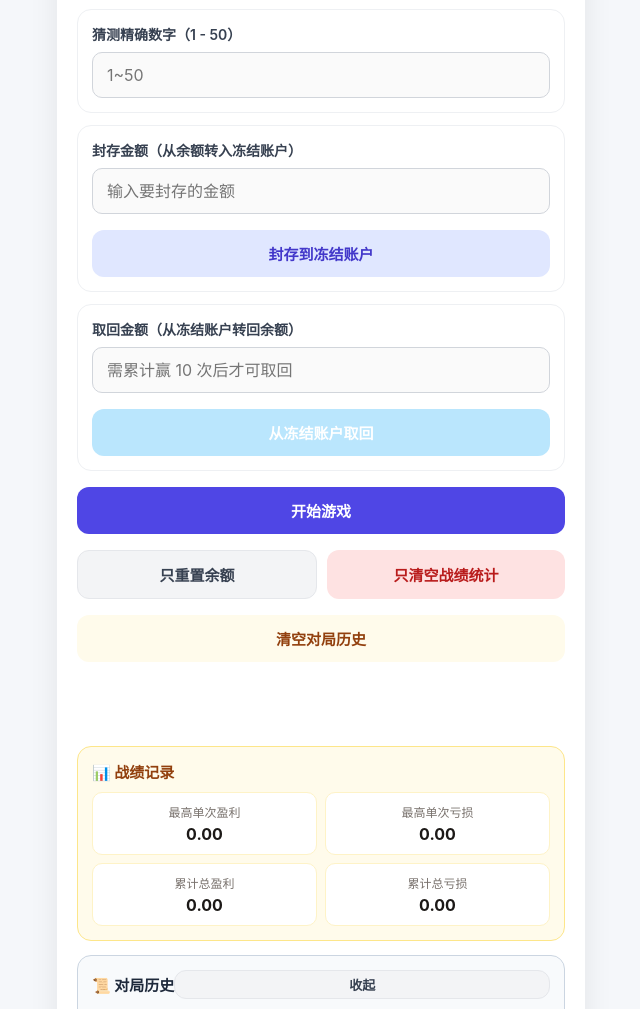
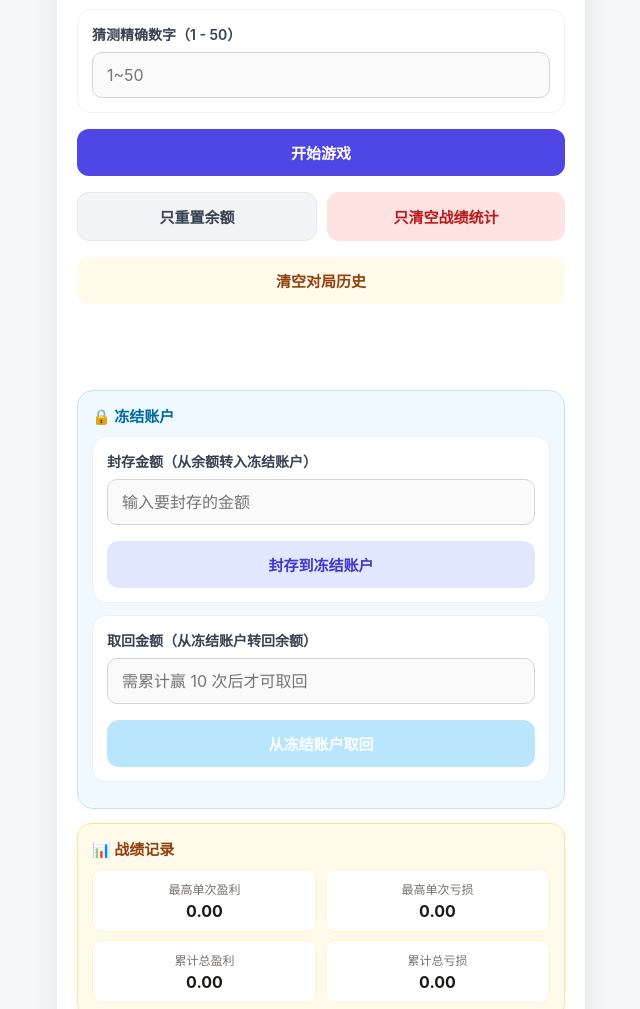
Before and after one commit to dxiangwiki/guess-number-game, a plain HTML site: page index.html in a window 1280 px wide. Shown: the part 561-1570 px from the top of the page, without its empty margins (319-959 px from the left). Drawn offline with Linux system fonts and the light colour scheme.

Commit message:
Update index.html

```diff
--- a/index.html
+++ b/index.html
@@ -96,6 +96,20 @@
     border-radius: 14px;
     padding: 14px;
     margin-bottom: 12px;
+  }
+
+  /* 冻结账户独立分组 */
+  .freeze-panel {
+    margin-top: 16px;
+    background: #f0f9ff;
+    border: 1px solid #bae6fd;
+    border-radius: 16px;
+    padding: 14px;
+  }
+  .freeze-panel-title {
+    font-size: 15px;
+    color: #0369a1;
+    margin-bottom: 10px;
   }
 
   label {
@@ -408,23 +422,6 @@
       </select>
     </div>
 
-    <!-- 冻结 / 封存操作区 -->
-    <div class="section">
-      <label for="freezeInput">封存金额（从余额转入冻结账户）</label>
-      <input type="number" id="freezeInput" placeholder="输入要封存的金额" min="0.01" step="0.01" />
-      <div class="btn-group-2">
-        <button class="btn-save" id="freezeBtn">封存到冻结账户</button>
-      </div>
-    </div>
-
-    <div class="section">
-      <label for="unfreezeInput">取回金额（从冻结账户转回余额）</label>
-      <input type="number" id="unfreezeInput" placeholder="需累计赢 10 次后才可取回" min="0.01" step="0.01" />
-      <div class="btn-group-2">
-        <button class="btn-unfreeze" id="unfreezeBtn">从冻结账户取回</button>
-      </div>
-    </div>
-
     <div class="btn-group">
       <button class="btn-primary" id="startBtn">开始游戏</button>
     </div>
@@ -437,6 +434,25 @@
     </div>
 
     <div class="tip" id="tipBox"></div>
+
+    <!-- 冻结账户（独立分组，与游戏对局分离） -->
+    <div class="freeze-panel">
+      <h3 class="freeze-panel-title">🔒 冻结账户</h3>
+      <div class="section">
+        <label for="freezeInput">封存金额（从余额转入冻结账户）</label>
+        <input type="number" id="freezeInput" placeholder="输入要封存的金额" min="0.01" step="0.01" />
+        <div class="btn-group-2">
+          <button class="btn-save" id="freezeBtn">封存到冻结账户</button>
+        </div>
+      </div>
+      <div class="section">
+        <label for="unfreezeInput">取回金额（从冻结账户转回余额）</label>
+        <input type="number" id="unfreezeInput" placeholder="需累计赢 10 次后才可取回" min="0.01" step="0.01" />
+        <div class="btn-group-2">
+          <button class="btn-unfreeze" id="unfreezeBtn">从冻结账户取回</button>
+        </div>
+      </div>
+    </div>
 
     <!-- 统计面板 -->
     <div class="stat-panel">
@@ -537,6 +553,17 @@
       }
     });
 
+    // 回车快捷提交：在输入框内按回车直接触发对应按钮
+    function bindEnter(inputEl, btnEl) {
+      inputEl.addEventListener("keydown", (e) => {
+        if (e.key === "Enter") btnEl.click();
+      });
+    }
+    bindEnter(betInput, startBtn);
+    bindEnter(exactNum, startBtn);
+    bindEnter(freezeInput, freezeBtn);
+    bindEnter(unfreezeInput, unfreezeBtn);
+
     function renderBalance() {
       balanceEl.textContent = balance.toFixed(2);
       localStorage.setItem("luckGameBalance", balance);
@@ -616,6 +643,8 @@
       setTip("对局历史已清空，余额和战绩不变", "info");
     }
 
+    /* ==================== 冻结账户模块：封存 / 取回 ==================== */
+
     // 封存：从余额转入冻结账户
     freezeBtn.onclick = ()=>{
       const amt = parseFloat(freezeInput.value);
@@ -663,6 +692,8 @@
       renderStats();
       setTip(`已从冻结账户取回 ${amt.toFixed(2)}，余额 ${balance.toFixed(2)}`, "win");
     }
+
+    /* ==================== 游戏对局模块：下注与开奖 ==================== */
 
     startBtn.addEventListener("click", async () => {
       const betStr = betInput.value.trim();
@@ -795,4 +826,3 @@
   </script>
 </body>
 </html>
-<!-- （注：内容由AI生成） -->
```
